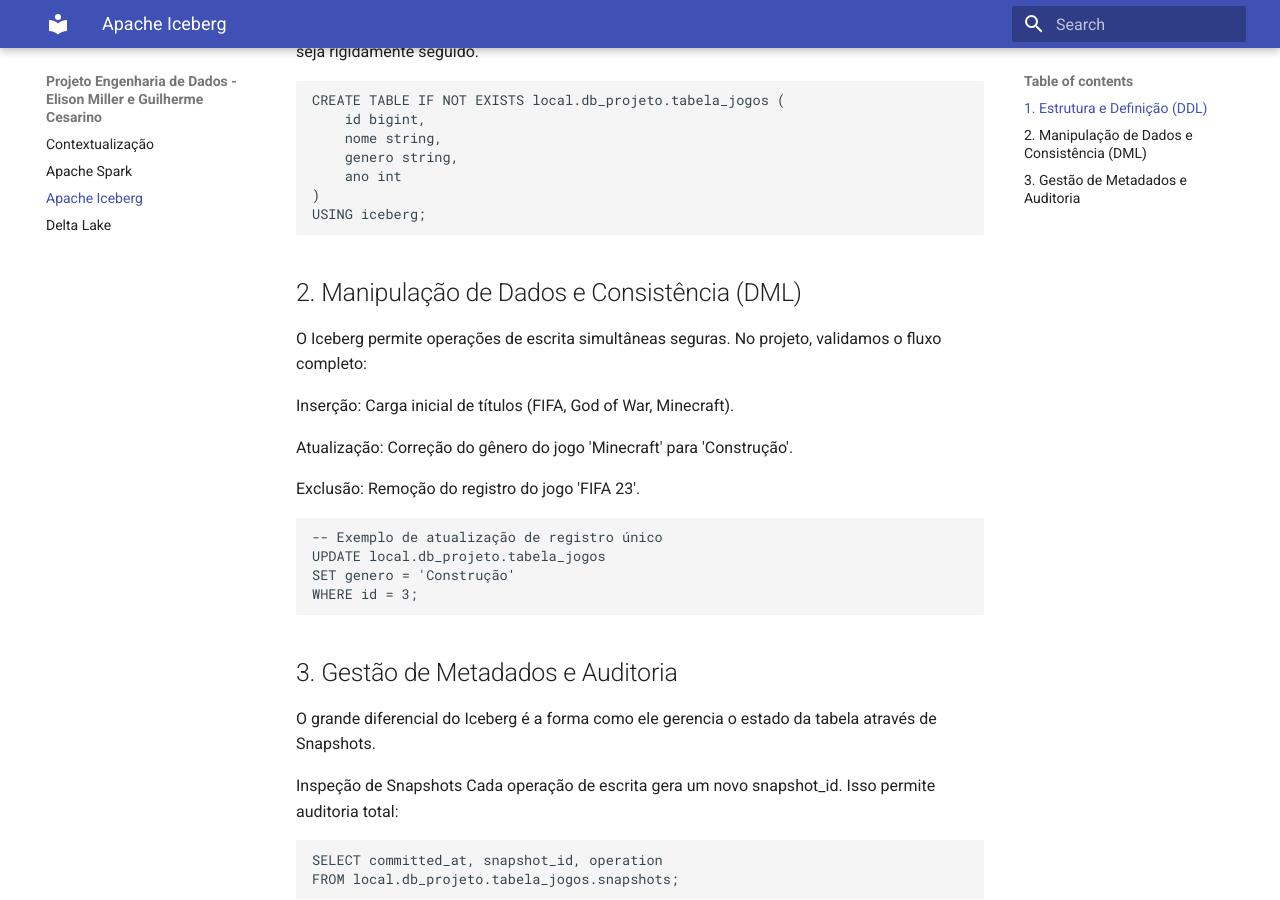
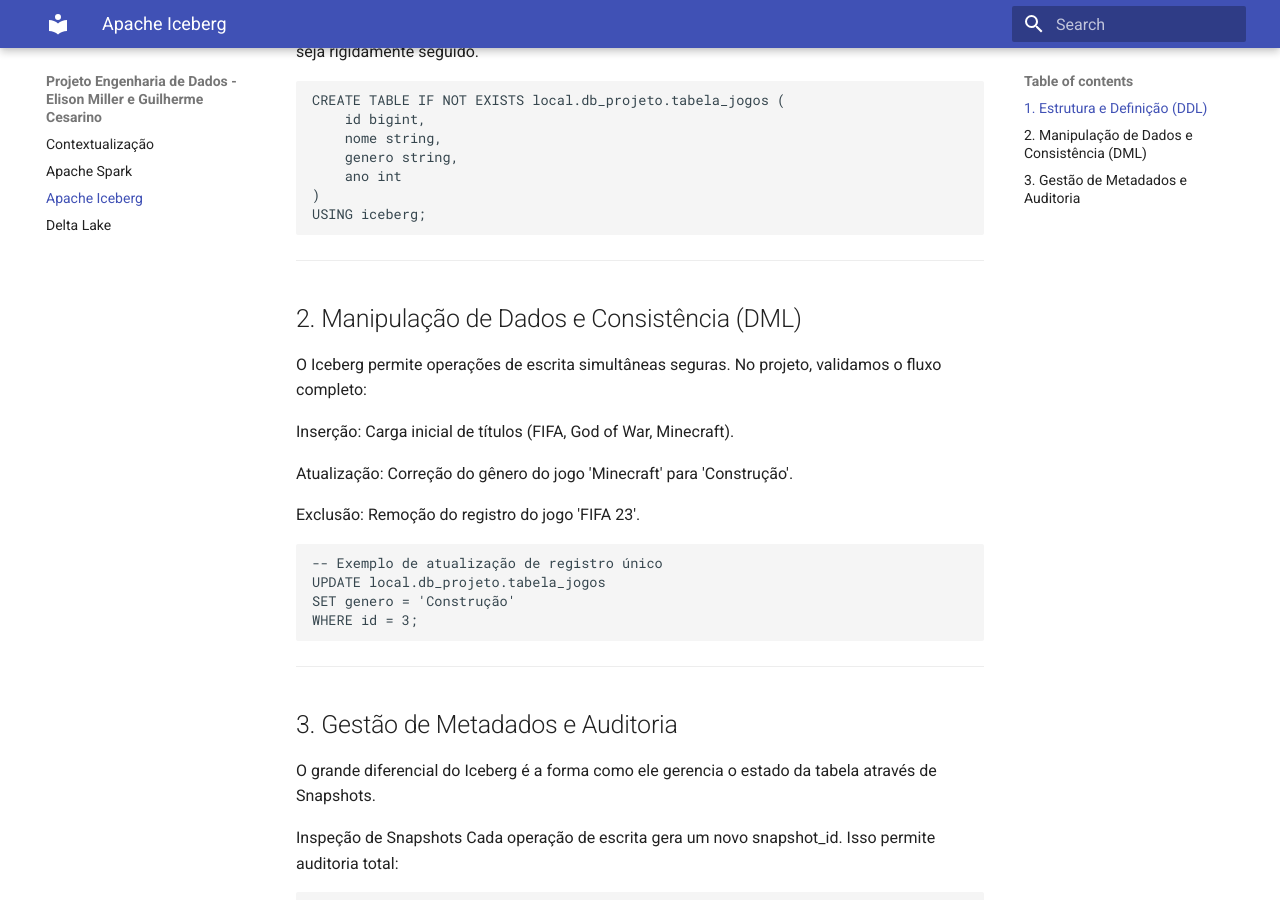
Before and after one commit to elison4/Trabalho-de-Eng.-Dados, an MkDocs documentation site: the page built from docs/iceberg.md, in a window 1280 px wide and 900 px high, scrolled down 334 px. Built offline with MkDocs 1.6.1 and Material for MkDocs 9.7.7, drawn with Linux system fonts in a browser that asks for light colours.

Commit message:
Finalizando documentação: Iceberg formatado

````diff
--- a/docs/iceberg.md
+++ b/docs/iceberg.md
@@ -14,6 +14,7 @@
 )
 USING iceberg;
 ```
+---
 
 ## 2. Manipulação de Dados e Consistência (DML)
 O Iceberg permite operações de escrita simultâneas seguras. No projeto, validamos o fluxo completo:
@@ -24,12 +25,13 @@
 
 Exclusão: Remoção do registro do jogo 'FIFA 23'.
 
-```SQL
+```sql
 -- Exemplo de atualização de registro único
 UPDATE local.db_projeto.tabela_jogos
 SET genero = 'Construção'
 WHERE id = 3;
 ```
+---
 
 ## 3. Gestão de Metadados e Auditoria
 O grande diferencial do Iceberg é a forma como ele gerencia o estado da tabela através de Snapshots.
@@ -37,7 +39,7 @@
 Inspeção de Snapshots
 Cada operação de escrita gera um novo snapshot_id. Isso permite auditoria total:
 
-```SQL
+```sql
 SELECT committed_at, snapshot_id, operation
 FROM local.db_projeto.tabela_jogos.snapshots;
 ```
@@ -47,7 +49,10 @@
 Python
 
 # Exemplo de expiração de snapshots antigos via PySpark
+``` sql
 spark.sql("CALL local.system.expire_snapshots('db_projeto.tabela_jogos')")
+```
+---
 
 ## 4. Por que usamos Iceberg neste cenário?
 Schema Evolution: Se precisarmos adicionar uma coluna "Plataforma" no futuro, o Iceberg faz isso sem precisar reescrever os dados antigos.
````
Also changed, not shown: docs/delta.md (+2 -1 lines), site/iceberg/index.html, site/search/search_index.json.
